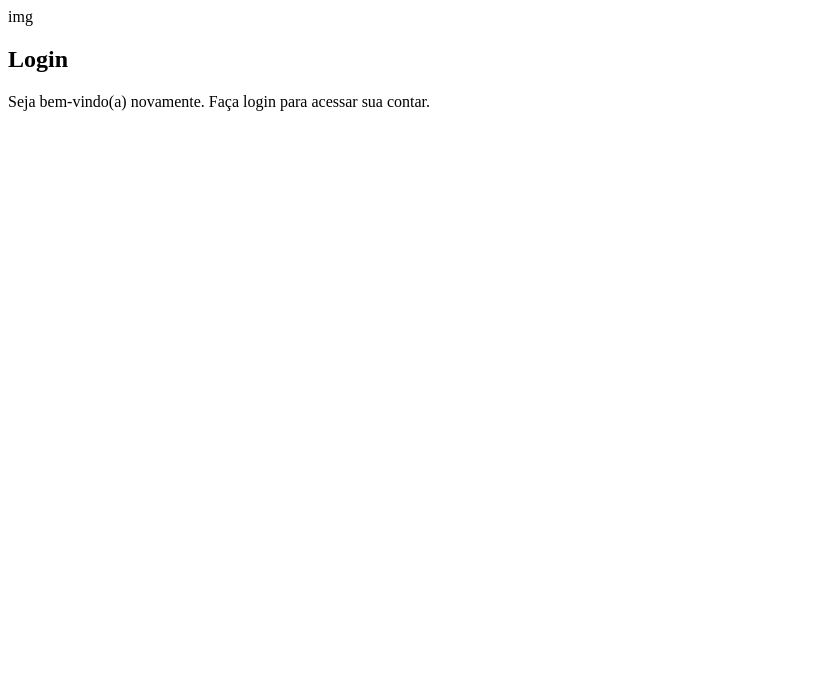
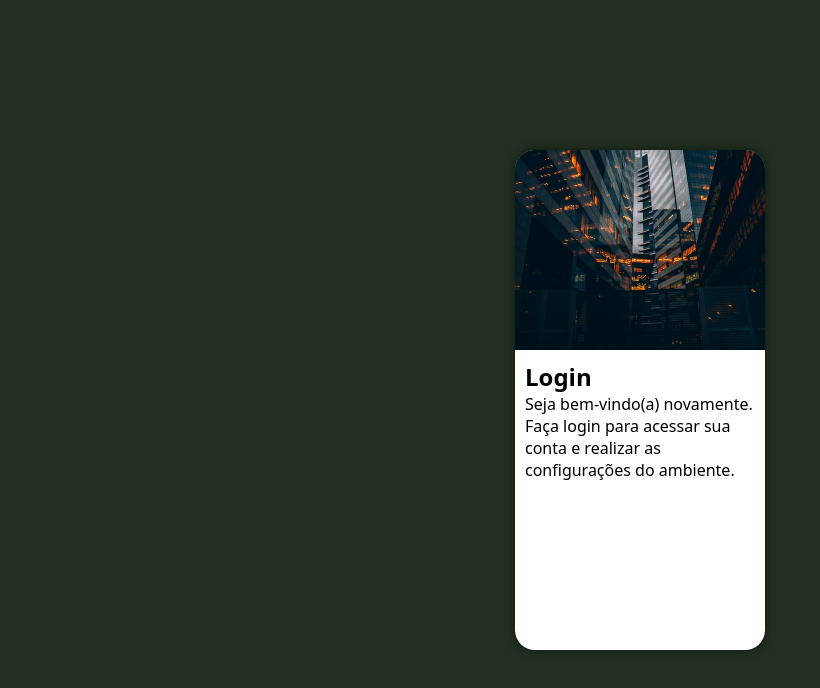
Before and after one commit to CamilaLop/Projeto-Login, a plain HTML site: page index.html in a window 1280 px wide. Shown: the whole page, without its empty margins (0-820 px from the left). Drawn offline with Linux system fonts and the light colour scheme.

Commit message:
configurações no css

```diff
--- a/index.html
+++ b/index.html
@@ -10,11 +10,12 @@
   <body>
     <main>
       <section id="login">
-        <div id="imagem">img</div>
+        <div id="imagem"></div>
         <div id="form">
           <h1>Login</h1>
           <p>
-            Seja bem-vindo(a) novamente. Faça login para acessar sua contar.
+            Seja bem-vindo(a) novamente. Faça login para acessar sua conta e
+            realizar as configurações do ambiente.
           </p>
           <form action="login.php" method="post"></form>
         </div>
--- a/style.css
+++ b/style.css
@@ -4,9 +4,65 @@
 PALETA DE CORES
 cinza: #70797e
 darkgray: #79767A
-verde escuro: #002631
+azul escuro: #002631
 verde musgo: #213022
 azul escuro: #002832
-marrom escuro: #231D24
-marrom: #3F2322
+roxo escuro: #231D24
+vermelho-amarronzado: #3F2322
 */
+
+:root {
+  --cor1: #70797e;
+  --cor2: #6a686b;
+  --cor3: #002631;
+  --cor4: #213022;
+  --cor5: #231d24;
+  --cor6: #3f2322;
+}
+
+* {
+  margin: 0;
+  padding: 0;
+  box-sizing: border-box;
+  font-family: system-ui, -apple-system, BlinkMacSystemFont, "Segoe UI", Roboto,
+    Oxygen, Ubuntu, Cantarell, "Open Sans", "Helvetica Neue", sans-serif;
+}
+
+body,
+html {
+  background-color: var(--cor4);
+  height: 100vh;
+  width: 100vw;
+}
+
+main {
+  position: relative;
+  height: 100vh;
+  width: 100vw;
+}
+
+section#login {
+  background-color: white;
+  width: 250px;
+  height: 500px;
+  border-radius: 20px;
+  position: absolute;
+  top: 50%;
+  left: 50%;
+  transform: translate(-50%, -50%);
+  overflow: hidden;
+  box-shadow: 0px 0px 10px rgba(0, 0, 0, 0.544);
+}
+
+section#login > div#imagem {
+  display: block;
+  background: #213022 url(img/patterns.jpeg) no-repeat;
+  background-size: cover;
+  background-position: left bottom;
+  height: 200px;
+}
+
+section#login > div#form {
+  display: block;
+  padding: 10px;
+}
```
